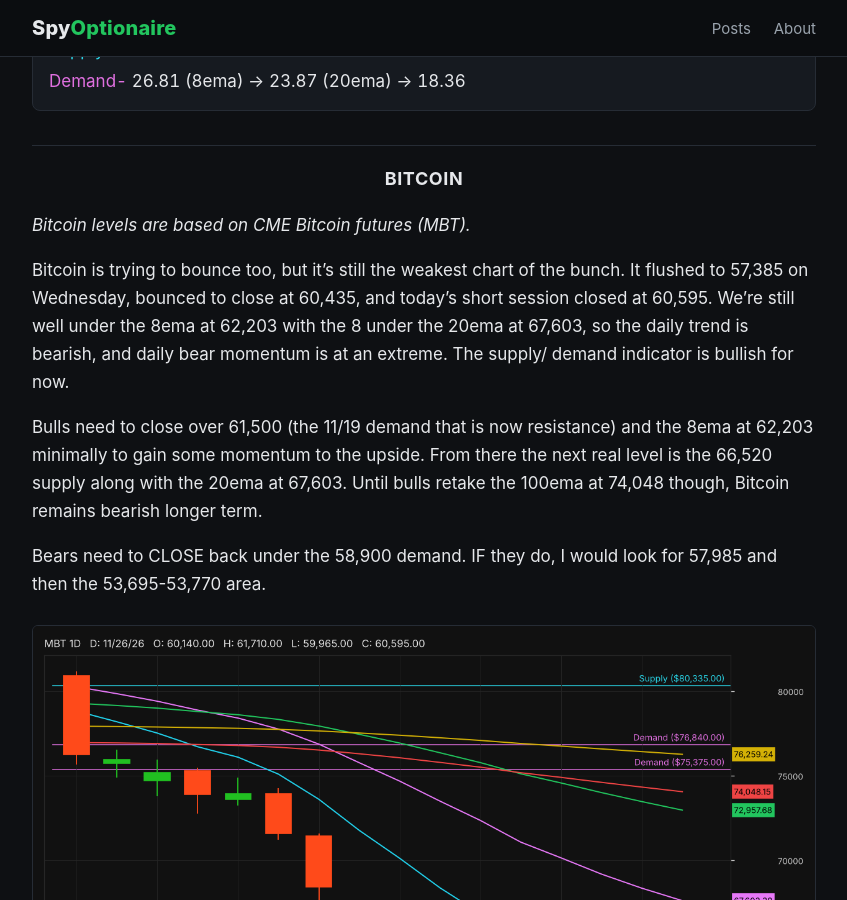
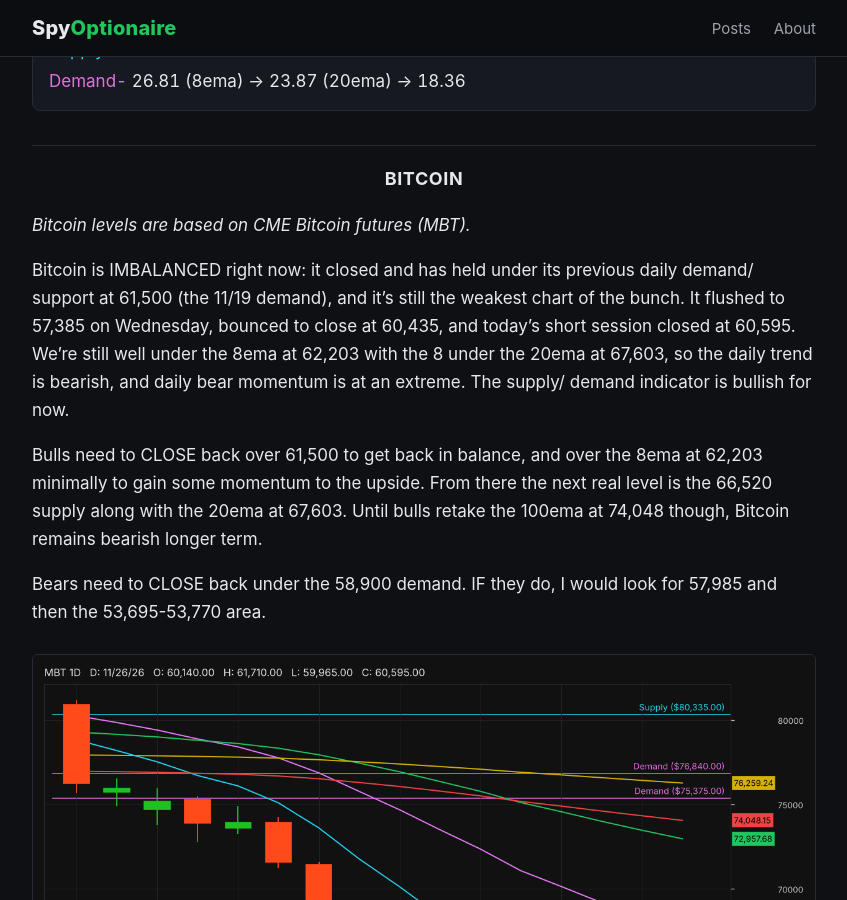
Before and after one commit to SpyOptionaire/spyoptionaire.github.io, a Jekyll site: the page built from _posts/2026-11-26-buyers-defend-the-11-20-lows.md, in a window 1280 px wide and 900 px high, scrolled down 5351 px. Shown: the whole window, without its empty margins (216-1063 px from the left). Built offline with Jekyll 4.4.1, drawn with Linux system fonts in a browser that asks for light colours.

Commit message:
Bitcoin: imbalanced under the 11/19 demand
Co-Authored-By: Claude Opus 5.5 <noreply@anthropic.com>
Claude-Session: https://claude.ai/code/session_01EnXCpuWUg6oc66XeZWqt4P

```diff
--- a/_posts/2026-11-26-buyers-defend-the-11-20-lows.md
+++ b/_posts/2026-11-26-buyers-defend-the-11-20-lows.md
@@ -91,9 +91,9 @@ The bulls want VIX back under the 8ema at 26.81 and then the 20ema at 23.87. A V
 
 *Bitcoin levels are based on CME Bitcoin futures (MBT).*
 
-Bitcoin is trying to bounce too, but it's still the weakest chart of the bunch. It flushed to 57,385 on Wednesday, bounced to close at 60,435, and today's short session closed at 60,595. We're still well under the 8ema at 62,203 with the 8 under the 20ema at 67,603, so the daily trend is bearish, and daily bear momentum is at an extreme. The supply/ demand indicator is bullish for now.
+Bitcoin is IMBALANCED right now: it closed and has held under its previous daily demand/ support at 61,500 (the 11/19 demand), and it's still the weakest chart of the bunch. It flushed to 57,385 on Wednesday, bounced to close at 60,435, and today's short session closed at 60,595. We're still well under the 8ema at 62,203 with the 8 under the 20ema at 67,603, so the daily trend is bearish, and daily bear momentum is at an extreme. The supply/ demand indicator is bullish for now.
 
-Bulls need to close over 61,500 (the 11/19 demand that is now resistance) and the 8ema at 62,203 minimally to gain some momentum to the upside. From there the next real level is the 66,520 supply along with the 20ema at 67,603. Until bulls retake the 100ema at 74,048 though, Bitcoin remains bearish longer term.
+Bulls need to CLOSE back over 61,500 to get back in balance, and over the 8ema at 62,203 minimally to gain some momentum to the upside. From there the next real level is the 66,520 supply along with the 20ema at 67,603. Until bulls retake the 100ema at 74,048 though, Bitcoin remains bearish longer term.
 
 Bears need to CLOSE back under the 58,900 demand. IF they do, I would look for 57,985 and then the 53,695-53,770 area.
 
```
